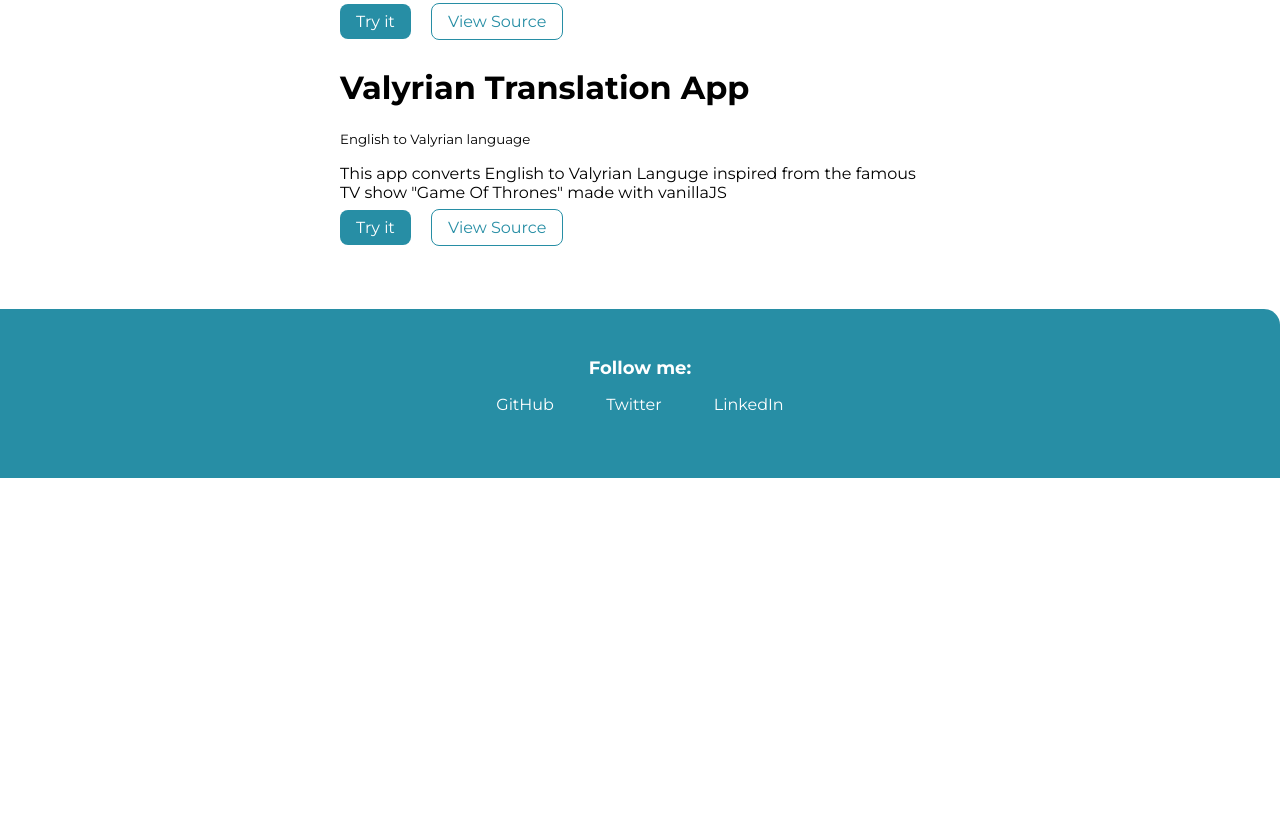
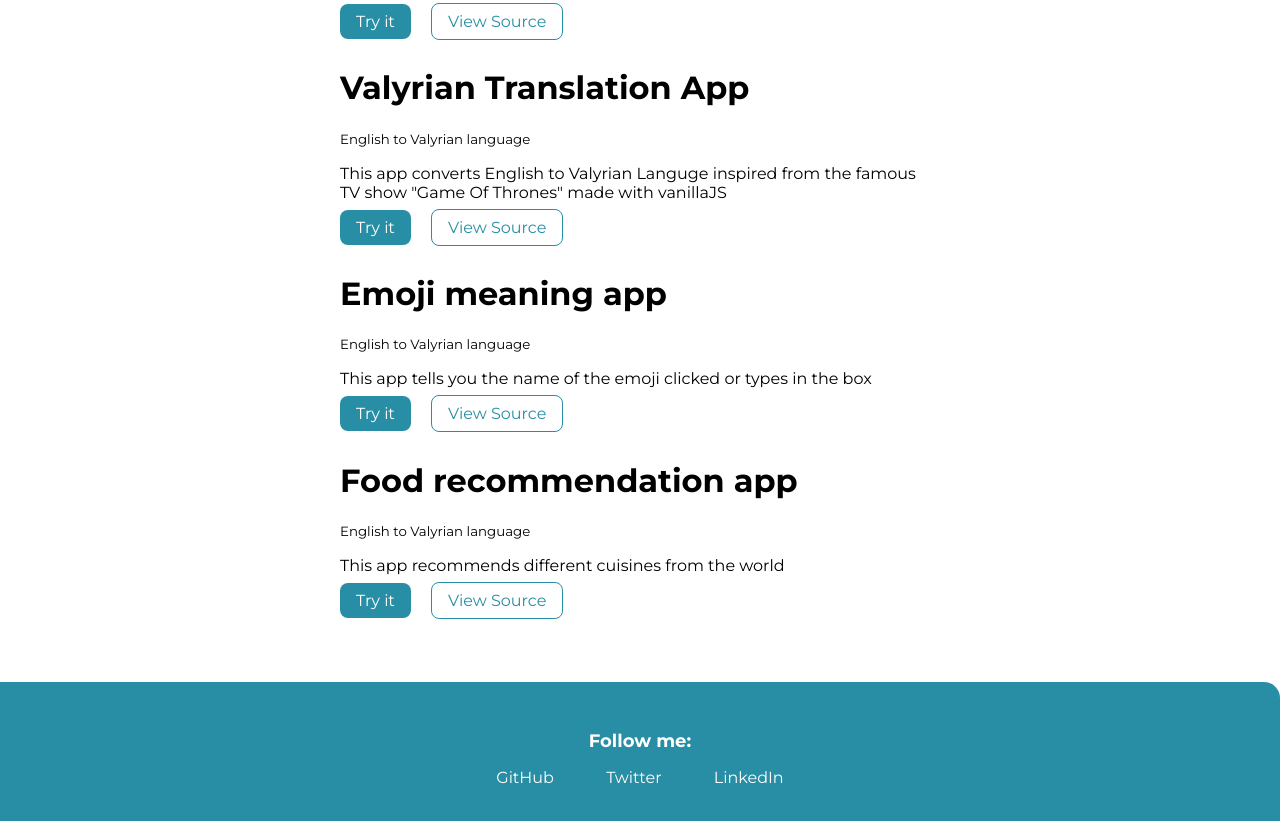
Before and after one commit to Syedmha/My-Portfolio, a plain HTML site: page projects.html in a window 1280 px wide. Shown: the part 1075-1896 px from the top of the page. Before the commit the page ends 1553 px from the top, so only its background shows below. Drawn offline with Linux system fonts and the light colour scheme.

Commit message:
project updates

```diff
--- a/projects.html
+++ b/projects.html
@@ -68,6 +68,22 @@
                     href="https://syed-valyrian-translation.netlify.app/" target="_blank">Try it</a>
                 <a class="link link-secondary" href="https://github.com/Syedmha/valyrian-translation" target="_blank">View Source</a>
             </div>
+            <div class="showcase-list container container-center ">
+                <h1>Emoji meaning app</h1>
+                <small>English to Valyrian language</small>
+                <p>This app tells you the name of the emoji clicked or types in the box</p>
+                <a class="link link-primary"
+                    href="https://9yr4v.csb.app/" target="_blank">Try it</a>
+                <a class="link link-secondary" href="https://github.com/Syedmha/emoji-meaning" target="_blank">View Source</a>
+            </div>
+            <div class="showcase-list container container-center ">
+                <h1>Food recommendation app</h1>
+                <small>English to Valyrian language</small>
+                <p>This app recommends different cuisines from the world</p>
+                <a class="link link-primary"
+                    href="https://lsq1x.csb.app/" target="_blank">Try it</a>
+                <a class="link link-secondary" href="https://github.com/Syedmha/food-recommendations" target="_blank">View Source</a>
+            </div>
         </li>
 
     </ul>
```
